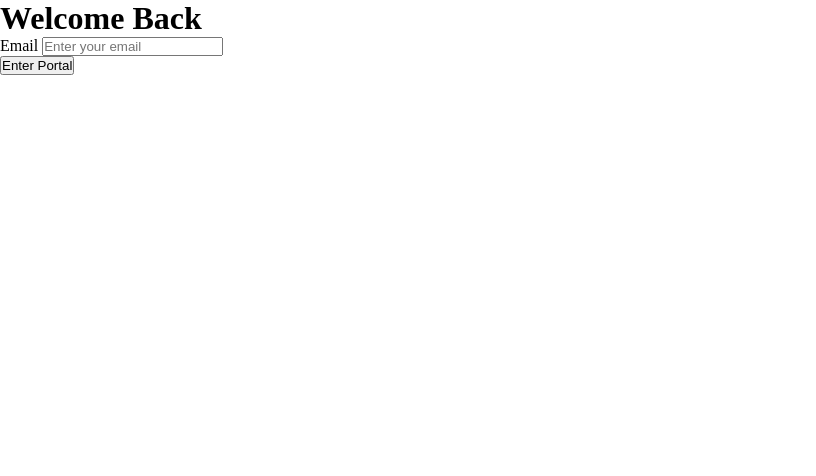
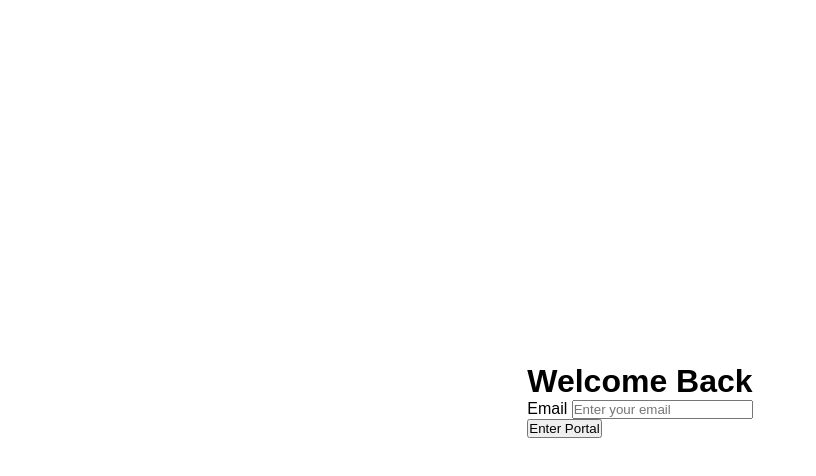
Before and after one commit to RowanHMc/Aurora-Login-Portal, a plain HTML site: page index.html in a window 1280 px wide. Shown: the whole page, without its empty margins (0-816 px from the left). Drawn offline with Linux system fonts and the light colour scheme.

Commit message:
add body selector to style the body

```diff
--- a/css/style.css
+++ b/css/style.css
@@ -3,3 +3,20 @@
     padding: 0;
     box-sizing: border-box;
 }
+body{
+    height: 100vh;
+   display: flex;
+   justify-content: center;
+   align-items: center;
+   font-family:Arial, Helvetica, sans-serif;
+   position: relative;
+   background: linear-gradient(
+    140deg
+    #3f177b
+    #0e56f0
+    #83C9F4
+   );
+background-size: 300% 300%;
+animation: aurora 10s linear infinite;
+
+}
```
